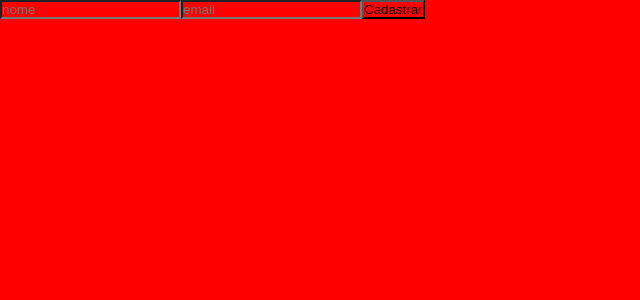
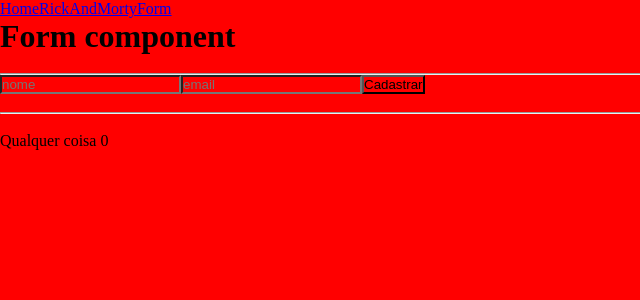
Before and after one commit to mrdouglasmorais/meliuz-react-part2, a React app: page /form in a window 1280 px wide. Shown: the top 300 px of the page, without its empty margins (0-640 px from the left). Built offline with nearby package versions, Linux system fonts and the light colour scheme.

Commit message:
redux parte 02

```diff
--- /dev/null
+++ b/src/components/Footer/index.tsx
@@ -0,0 +1,14 @@
+import React from 'react';
+import { useSelector } from 'react-redux';
+import { IAllPersons } from '../../store/modules/types';
+
+const Footer: React.FC = () => {
+  const state = useSelector((state: IAllPersons) => state.persons);
+  return (
+    <footer>
+      Qualquer coisa {state.length}
+    </footer>
+  );
+}
+
+export default Footer;
--- /dev/null
+++ b/src/components/Form/index.tsx
@@ -0,0 +1,38 @@
+import React, { FormEvent, useState } from 'react';
+import { useDispatch } from 'react-redux';
+import { addNewPerson } from '../../store/modules/actions'
+import { IPerson } from '../../store/modules/types';
+
+const Form: React.FC = () => {
+  const [ data, setData ] = useState<IPerson>({} as IPerson);
+  const dispatch = useDispatch()
+  const handleSubmit = (event: FormEvent<HTMLFormElement>) => {
+    event.preventDefault();
+    localStorage.setItem('@name', JSON.stringify(data))
+    dispatch(addNewPerson(data))
+  }
+
+  return (
+    <div>
+      <h1>Form component</h1>
+      { data?.name }<br/>
+      { data?.email }
+      <hr />
+      <form onSubmit={handleSubmit}>
+        <input
+          type="text"
+          placeholder="nome"
+          onChange={ e => setData({...data, name: e.target.value})}
+        />
+        <input
+          type="text"
+          placeholder="email"
+          onChange={ e => setData({...data, email: e.target.value})}
+        />
+        <input type="submit" value="Cadastrar" />
+      </form>
+    </div>
+  );
+}
+
+export default Form;
--- /dev/null
+++ b/src/components/Nav/index.tsx
@@ -0,0 +1,14 @@
+import React from 'react';
+import { Link } from 'react-router-dom'
+
+const Nav: React.FC = () => {
+  return (
+    <div>
+      <Link to='/'>Home</Link>
+      <Link to='/rm'>RickAndMorty</Link>
+      <Link to='/form'>Form</Link>
+    </div>
+  );
+}
+
+export default Nav;
--- a/src/routes.tsx
+++ b/src/routes.tsx
@@ -4,15 +4,19 @@ import { BrowserRouter, Route, Switch } from 'react-router-dom';
 import RickAndMorty from './view/RickAndMorty';
 import Form from './view/Form';
 import Home from './view/Home';
+import Nav from './components/Nav';
+import Footer from './components/Footer';
 
 const Routes: React.FC = () => {
   return (
     <BrowserRouter>
-      <Switch>
-        <Route exact path="/" component={Home} />
-        <Route path="/form" component={Form} />
-        <Route path="/rm" component={RickAndMorty} />
-      </Switch>
+      <Nav />
+        <Switch>
+          <Route exact path="/" component={Home} />
+          <Route path="/form" component={Form} />
+          <Route path="/rm" component={RickAndMorty} />
+        </Switch>
+      <Footer />
     </BrowserRouter>
   )
 }
--- a/src/store/modules/actions.ts
+++ b/src/store/modules/actions.ts
@@ -1,6 +1,13 @@
 import { IPerson } from './types';
 
-export function addNewPerson(person: IPerson){
+interface IAction{
+  type: string;
+  payload: {
+    person: IPerson;
+  };
+}
+
+export function addNewPerson(person: IPerson): IAction{
   return {
     type: 'ADD_PERSON',
     payload: {
--- a/src/view/Form/index.tsx
+++ b/src/view/Form/index.tsx
@@ -1,20 +1,25 @@
-import React, { FormEvent } from 'react';
+import React from 'react';
+import { useSelector } from 'react-redux';
+import Form from '../../components/Form';
+import { IAllPersons } from '../../store/modules/types';
 
 
-const Form: React.FC = () => {
-  const handleSubmit = (event: FormEvent<HTMLFormElement>) => {
-    event.preventDefault();
-    alert('Alert')
-  }
+const FormView: React.FC = () => {
+  const state = useSelector((state: IAllPersons) => state.persons);
   return(
     <div>
-      <form onSubmit={handleSubmit}>
-        <input type="text" placeholder="nome"/>
-        <input type="text" placeholder="email"/>
-        <input type="submit" value="Cadastrar" />
-      </form>
+      <Form />
+      <br />
+      <hr />
+      <br />
+      { state.map( (person, index) => (
+        <div key={index}>
+          <span> Nome: {person.name}</span>
+          <span> Email: {person.email}</span>
+        </div>
+      )) }
     </div>
   )
 }
 
-export default Form;
+export default FormView;
--- a/src/view/RickAndMorty/index.tsx
+++ b/src/view/RickAndMorty/index.tsx
@@ -23,6 +23,12 @@ const RickAndMorty: React.FC = () => {
   const [ page, setPages ] = useState<number>(1);
   const [ info, setInfo ] = useState<ICount>({} as ICount)
   const [ isLoad, setIsLoad ] = useState(false);
+
+  const valorQualquer = localStorage.getItem('@name')
+
+  const handleClearStorage = () => {
+    localStorage.removeItem('@name');
+  }
 
   useEffect(() => {
     setIsLoad(true)
@@ -50,6 +56,10 @@ const RickAndMorty: React.FC = () => {
 
   return(
     <div>
+      {valorQualquer}
+      <button onClick={handleClearStorage}>
+        Limpar localStorage
+      </button>
       <h1>RickAndMorty</h1>
       { data.map( item => (
         <div key={item.id}>
```
